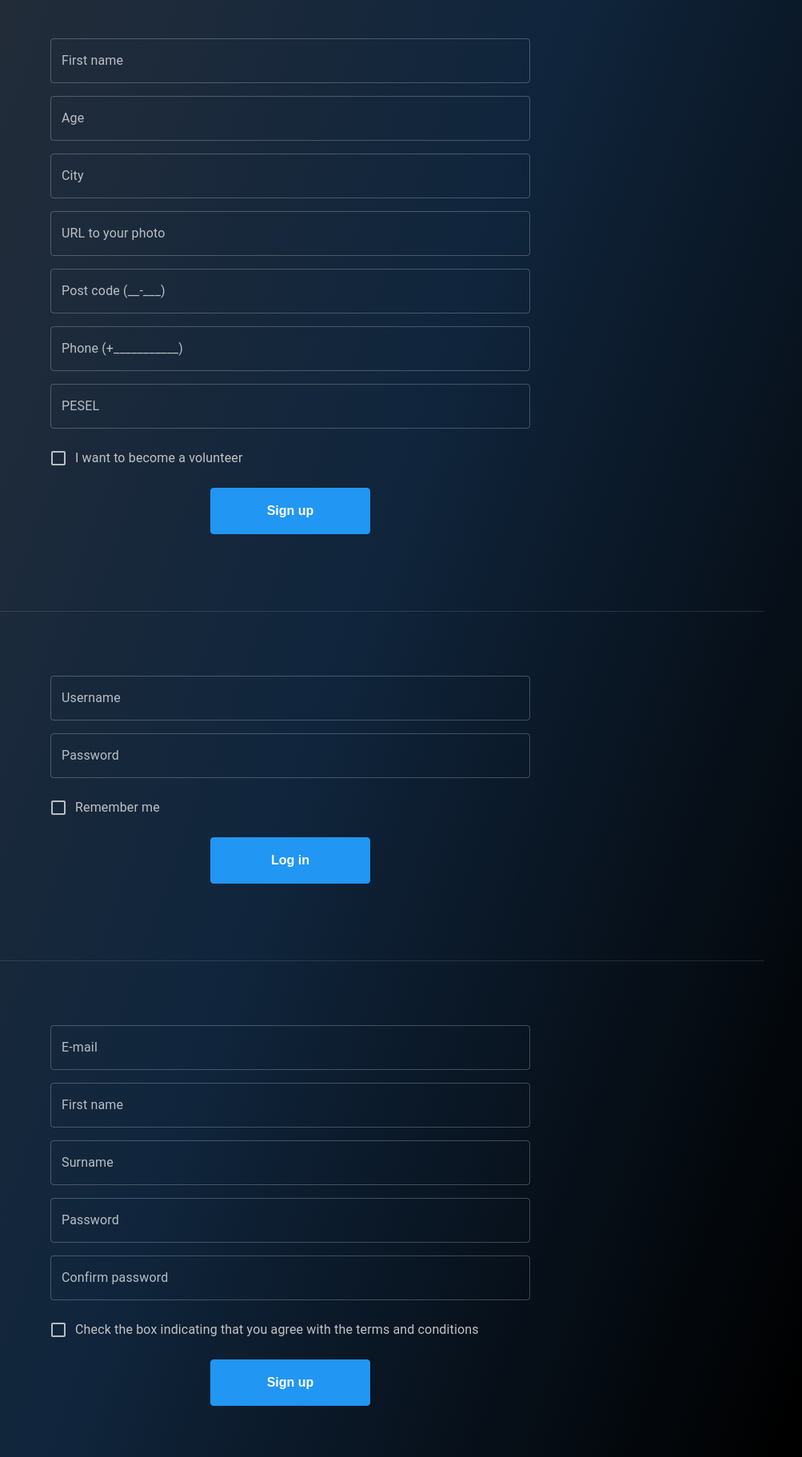
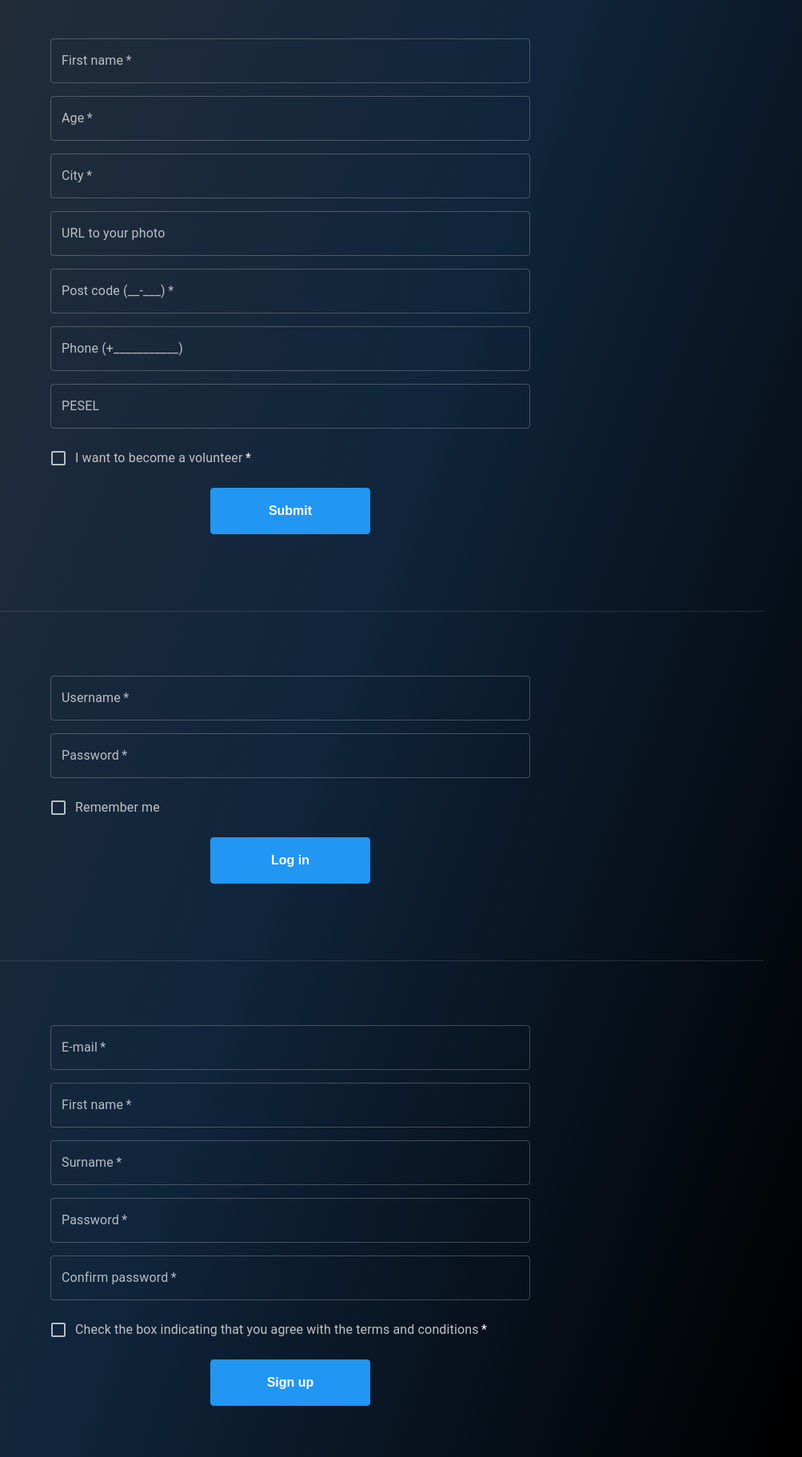
Before and after one commit to KatarzynaWolowska/06-formik-yup, a React (Vite) app: page / in a window 1280 px wide. Shown: the whole page at 80% size, without its empty margins (277-1280 px from the left). Built offline with nearby package versions, Linux system fonts and the light colour scheme.

Commit message:
fix: required

```diff
--- a/src/components/CustomInputs/CustomCheckbox.tsx
+++ b/src/components/CustomInputs/CustomCheckbox.tsx
@@ -9,6 +9,7 @@ interface CustomCheckboxProps {
         touched?: any
     }
     checked?: boolean
+    required?: boolean
     onClick?: (e) => void
 }
 
@@ -22,7 +23,7 @@ const CustomCheckbox = ({ name, label, form: { touched, errors }, ...props }: Cu
             label={label}
             {...props}
         />
-        <ErrorMessage name='consent' component='div' className='error' />
+        <ErrorMessage name={name} component='div' className='error' />
     </Box>
 )
 
--- a/src/components/CustomInputs/CustomTextField.tsx
+++ b/src/components/CustomInputs/CustomTextField.tsx
@@ -7,6 +7,7 @@ interface CustomTextFieldProps {
     label: string
     onChange?: (e) => void
     inputProps?: any
+    required?: boolean
 }
 
 const CustomTextField = ({ ...props }: CustomTextFieldProps) => (
--- a/src/components/Form/FakeForm.tsx
+++ b/src/components/Form/FakeForm.tsx
@@ -28,22 +28,24 @@ const FakeForm = () => {
             {({ submitForm, isSubmitting, errors, touched }) => (
                 <Form>
                     <Stack spacing={2} maxWidth='600px' margin='auto'>
-                        <CustomTextField name='firstname' type='text' label='First name' />
+                        <CustomTextField name='firstname' type='text' label='First name' required />
                         <CustomTextField
                             name='age'
                             type='number'
                             label='Age'
                             inputProps={{ inputMode: 'numeric', pattern: '[0-9]*' }}
+                            required
                         />
-                        <CustomTextField name='city' type='text' label='City' />
+                        <CustomTextField name='city' type='text' label='City' required />
                         <CustomTextField name='photoURL' type='url' label='URL to your photo' />
-                        <CustomTextField name='postCode' type='text' label='Post code (__-___)' />
+                        <CustomTextField name='postCode' type='text' label='Post code (__-___)' required />
                         <CustomTextField name='phone' type='text' label='Phone (+___________)' />
                         <CustomTextField name='pesel' type='text' label='PESEL' />
                         <CustomCheckbox
                             name='volunteer'
                             label='I want to become a volunteer'
                             form={{ errors: errors, touched: touched }}
+                            required
                         />
 
                         {isSubmitting && <LinearProgress />}
@@ -53,7 +55,7 @@ const FakeForm = () => {
                             disabled={isSubmitting}
                             onClick={submitForm}
                             style={{ margin: '1rem auto' }}>
-                            Sign up
+                            Submit
                         </Button>
                     </Stack>
                 </Form>
--- a/src/components/Form/FakeLogin.tsx
+++ b/src/components/Form/FakeLogin.tsx
@@ -41,8 +41,8 @@ const FakeLogin = () => {
             {({ submitForm, isSubmitting, errors, touched }) => (
                 <Form>
                     <Stack spacing={2} maxWidth='600px' margin='auto'>
-                        <CustomTextField name='username' type='text' label='Username' />
-                        <CustomTextField name='password' type='password' label='Password' />
+                        <CustomTextField name='username' type='text' label='Username' required />
+                        <CustomTextField name='password' type='password' label='Password' required />
                         <CustomCheckbox
                             name='rememberMe'
                             label='Remember me'
--- a/src/components/Form/FakeRegister.tsx
+++ b/src/components/Form/FakeRegister.tsx
@@ -26,15 +26,16 @@ const FakeRegister = () => {
             {({ submitForm, isSubmitting, errors, touched }) => (
                 <Form>
                     <Stack spacing={2} maxWidth='600px' margin='auto'>
-                        <CustomTextField name='email' type='email' label='E-mail' />
-                        <CustomTextField name='firstname' type='text' label='First name' />
-                        <CustomTextField name='surname' type='text' label='Surname' />
-                        <CustomTextField name='password' type='password' label='Password' />
-                        <CustomTextField name='confirmPassword' type='password' label='Confirm password' />
+                        <CustomTextField name='email' type='email' label='E-mail' required />
+                        <CustomTextField name='firstname' type='text' label='First name' required />
+                        <CustomTextField name='surname' type='text' label='Surname' required />
+                        <CustomTextField name='password' type='password' label='Password' required />
+                        <CustomTextField name='confirmPassword' type='password' label='Confirm password' required />
                         <CustomCheckbox
                             name='consent'
                             label='Check the box indicating that you agree with the terms and conditions'
                             form={{ errors: errors, touched: touched }}
+                            required
                         />
 
                         {isSubmitting && <LinearProgress />}
--- a/src/schema/FakeFormSchema.tsx
+++ b/src/schema/FakeFormSchema.tsx
@@ -3,21 +3,21 @@ import * as yup from 'yup'
 const FakeFormSchema = yup.object({
     firstname: yup
         .string()
-        .min(5, 'This field should be of minimum 5 characters length')
-        .required('This field is required'),
-    age: yup.number().min(18, 'Min 18 is required').max(98, 'Sorry, too old...').required('This field is required'),
-    city: yup.string().min(3, 'This field should be of minimum 3 characters length').required('This field is required'),
+        .min(3, 'First name should be of minimum 3 characters length')
+        .required('First name is required'),
+    age: yup.number().min(18, 'Min 18 is required').max(98, 'Sorry, too old...').required('Age is required'),
+    city: yup.string().min(3, 'City should be of minimum 3 characters length').required('City is required'),
     photoURL: yup.string().url('Invalid URL'),
     postCode: yup
         .string()
         .length(6, 'Valid format is __-___')
         .matches(/^[0-9]{2}-[0-9]{3}/, 'Valid format is __-___')
-        .required('This field is required'),
+        .required('Post code is required'),
     phone: yup
         .string()
         .length(12, 'Must be exactly 11 digits. Add before +')
         .matches(/^\+\d{11}$/, 'Valid format is +___________'),
-    volunteer: yup.boolean().required('This field is required'),
+    volunteer: yup.boolean().oneOf([true], 'Required.'),
     pesel: yup
         .string()
         .matches(/^[0-9]{11}$/, 'PESEL must be exactly 11 digits')
--- a/src/schema/LoginSchema.tsx
+++ b/src/schema/LoginSchema.tsx
@@ -3,7 +3,7 @@ import * as yup from 'yup'
 const LoginSchema = yup.object({
     username: yup.string().required('This field is required'),
     password: yup.string().min(8, 'Password should be of minimum 8 characters length').required('Password is required'),
-    consent: yup.boolean()
+    consent: yup.boolean().optional()
 })
 
 export default LoginSchema
--- a/src/schema/SignupSchema.ts
+++ b/src/schema/SignupSchema.ts
@@ -1,9 +1,9 @@
 import * as yup from 'yup'
 
 const SignupSchema = yup.object({
-    email: yup.string().email('Enter a valid email').required('Email is required'),
-    firstname: yup.string().min(5, 'Should be of minimum 5 characters length').required('This field is required'),
-    surname: yup.string().min(5, 'Should be of minimum 5 characters length').required('This field is required'),
+    email: yup.string().email('Enter a valid email').required('E-mail is required'),
+    firstname: yup.string().min(5, 'Should be of minimum 5 characters length').required('First name is required'),
+    surname: yup.string().min(5, 'Should be of minimum 5 characters length').required('Surname is required'),
     password: yup.string().min(8, 'Password should be of minimum 8 characters length').required('Password is required'),
     confirmPassword: yup
         .string()
```
